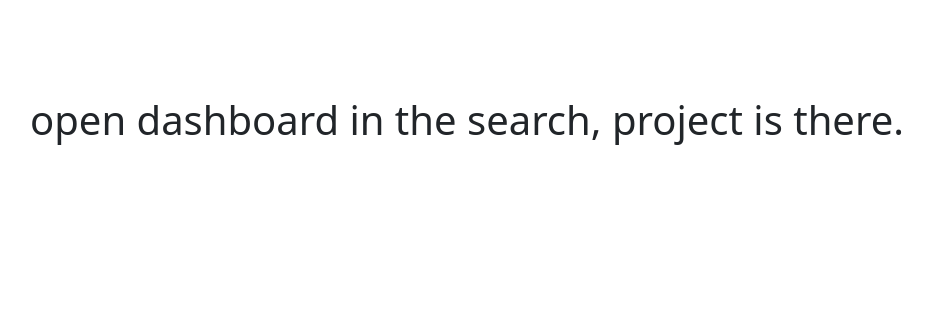
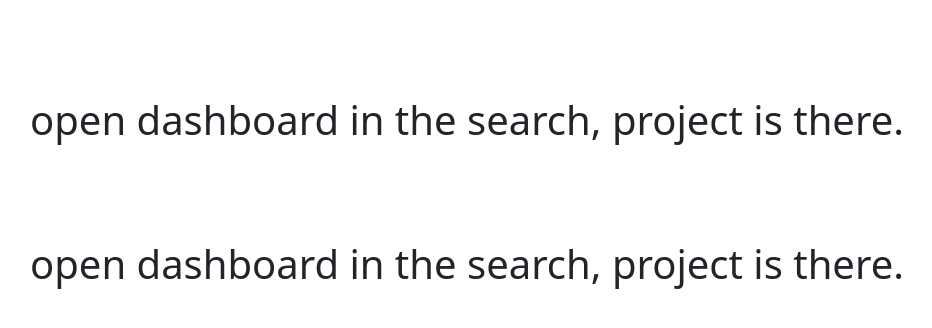
Before and after one commit to Ali-Raza-Gill/Hackathon, a React (Create React App) app: page / in a window 1280 px wide. Shown: the top 328 px of the page, without its empty margins (173-1105 px from the left). Built offline with nearby package versions, Linux system fonts and the light colour scheme.

Commit message:
small changes occures

```diff
--- a/src/Pages/Frontend/Home/Home.jsx
+++ b/src/Pages/Frontend/Home/Home.jsx
@@ -6,6 +6,7 @@ export default function Home() {
       <div className="row">
         <div className="col">
           <h1 className='text-center mt-5 pt-5'>open dashboard in the search, project is there.</h1>
+          <h1 className='text-center mt-5 pt-5'>open dashboard in the search, project is there.</h1>
         </div>
       </div>
     </div>
```
